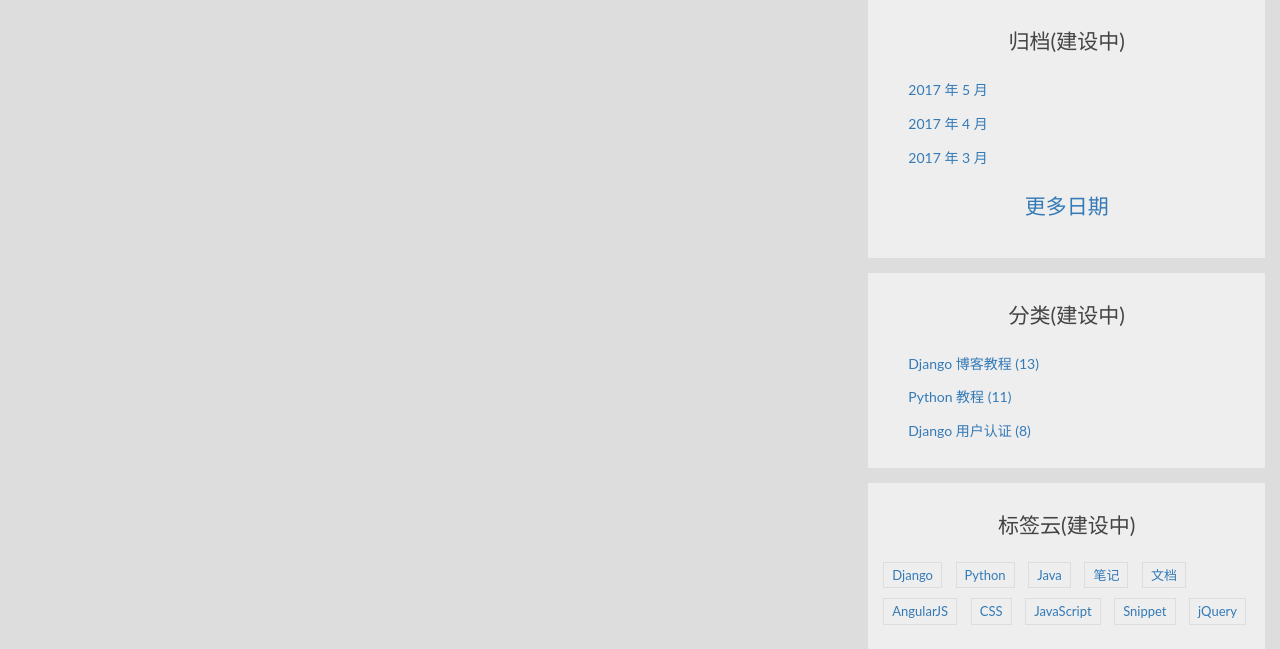
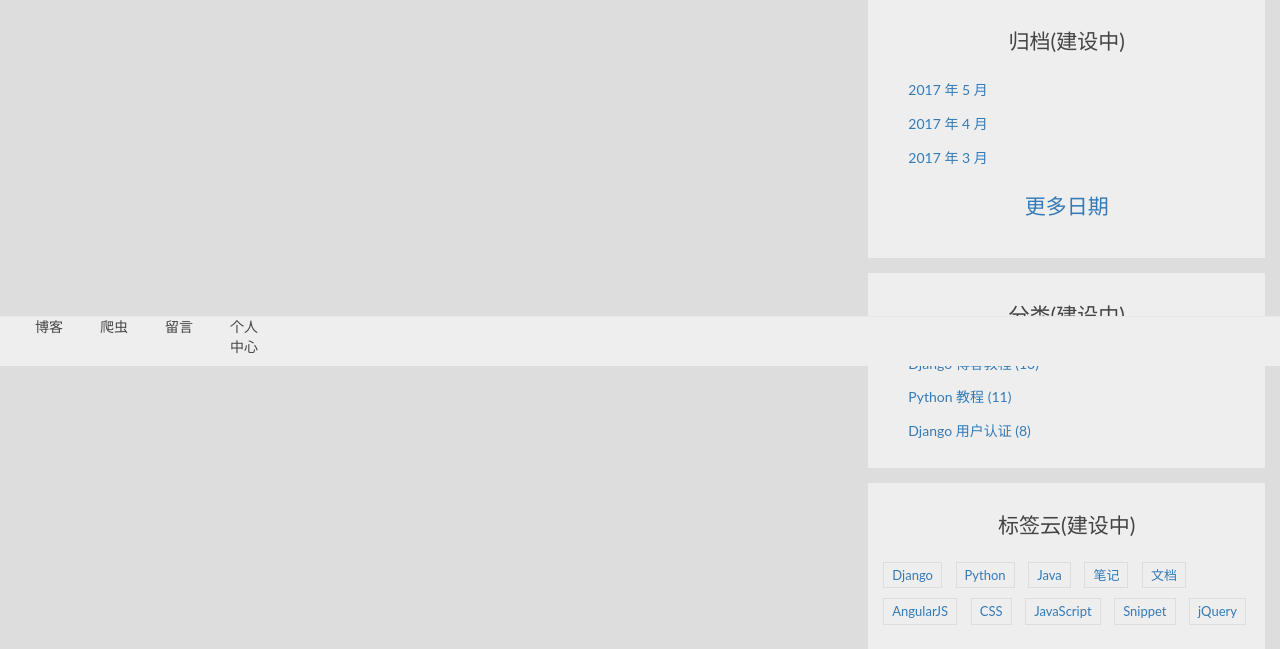
Before and after one commit to jwang106git/django_blog, a Django app: page /auth/register in a window 1280 px wide. Shown: the part 434-1083 px from the top of the page. Run offline with Django 3.2, Linux system fonts and the light colour scheme; some libraries are stand-ins or nearby versions.

Commit message:
bottom nav

```diff
--- a/static/css/custom.css
+++ b/static/css/custom.css
@@ -53,12 +53,11 @@ a {
 }
 
 a:hover, a:focus {
-    text-decoration: none;
     color: orangered;
 }
 
 ::selection {
-    background-color: #eee;
+    background-color: blue;
 }
 
 body {
--- a/templates/base.html
+++ b/templates/base.html
@@ -15,7 +15,7 @@
     {% block css %} {% endblock %}
     <style>
         .navbar .nav > li > a:hover {
-            color: red;
+            color: lightgreen;
         }
 
         body::selection {
@@ -26,11 +26,14 @@
     </style>
 </head>
 <body id="baseBody" style="background-color: #dddddd">
-    <!-- nav -->
+    <!-- top nav -->
     <div style="margin-bottom: 50px;">
-        {% include 'test.html' %}
+        {% include 'top_nav.html' %}
     </div>
-    <!-- end nav -->
+    <!-- end top nav -->
+    <!-- bottom nav -->
+    {% include 'bottom_nav.html' %}
+    <!-- end bottom nav -->
     <!-- body 和 aside-->
     <div style="width: 100%">
         {% block body %} {% endblock %}
--- /dev/null
+++ b/templates/bottom_nav.html
@@ -0,0 +1,22 @@
+<!-- bottom nav -->
+<nav id="base-nav-bottom" class="navbar navbar-default navbar-fixed-bottom" style="background-color: #eee";>
+    <ul class="nav navbar-nav" width="100%" style="padding: 0 20px;">
+        <li class="col-sm-3 col-xs-3">博客</li>
+        <li class="col-sm-3 col-xs-3">爬虫</li>
+        <li class="col-sm-3 col-xs-3">留言</li>
+        <li class="col-sm-3 col-xs-3">个人中心</li>
+    </ul>
+</nav>
+
+<style type="text/css">
+	.base-nav-bottom > ul {
+		display: flex;
+		flex-direction: row;
+		justify-content: space-between;
+	}
+
+	.base-nav-bottom > ul > li {
+		text-align: center;
+	}
+</style>
+<!-- end of bottom nav -->
--- a/templates/test.html
+++ b/templates/top_nav.html
@@ -58,7 +58,7 @@
         </div>
     </div>
 </nav>
-
+<!-- end of top nav -->
 <script type="text/javascript" src="{% static 'js/jquery.2.1.4.min.js' %}"></script>
 <script>
     function checkSearchTitle() {
```
